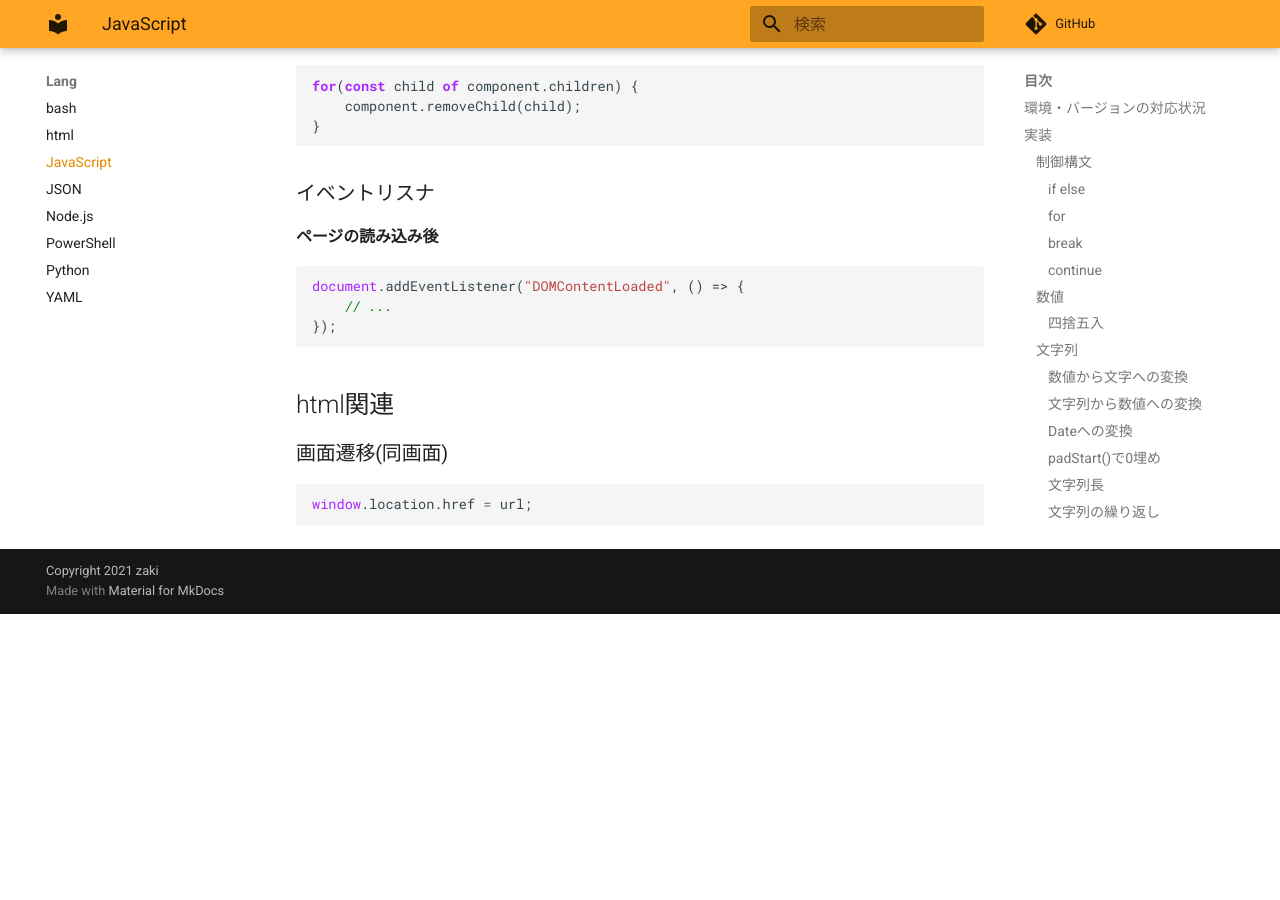
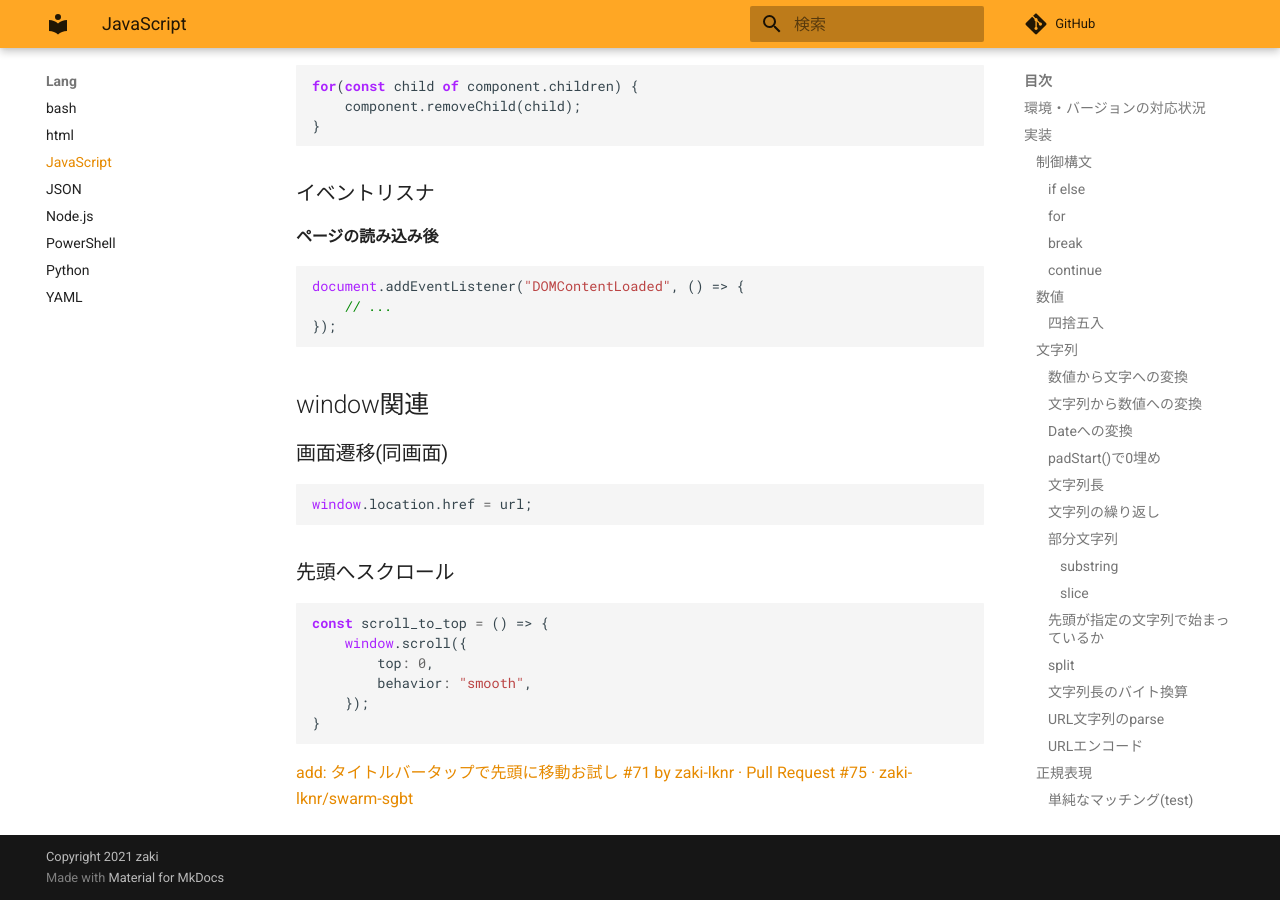
Before and after one commit to zaki-lknr/docs, an MkDocs documentation site: the page built from docs/lang/js.md, in a window 1280 px wide and 900 px high, scrolled down 15632 px. Built offline with MkDocs 1.6.1 and Material for MkDocs 9.7.7, drawn with Linux system fonts in a browser that asks for light colours; comment, search, counter and statistics services are not loaded; before the commit the page ends 16246 px from its top, so only the background shows below that.

Commit message:
add: lang/javascript: 先頭へスクロール

````diff
--- a/docs/lang/js.md
+++ b/docs/lang/js.md
@@ -840,10 +840,23 @@ document.addEventListener("DOMContentLoaded", () => {
 });
 ```
 
-## html関連
+## window関連
 
 ### 画面遷移(同画面)
 
 ```javascript
 window.location.href = url;
 ```
+
+### 先頭へスクロール
+
+```js
+const scroll_to_top = () => {
+    window.scroll({
+        top: 0,
+        behavior: "smooth",
+    });
+}
+```
+
+[add: タイトルバータップで先頭に移動お試し #71 by zaki-lknr · Pull Request #75 · zaki-lknr/swarm-sgbt](https://github.com/zaki-lknr/swarm-sgbt/pull/75)
````
